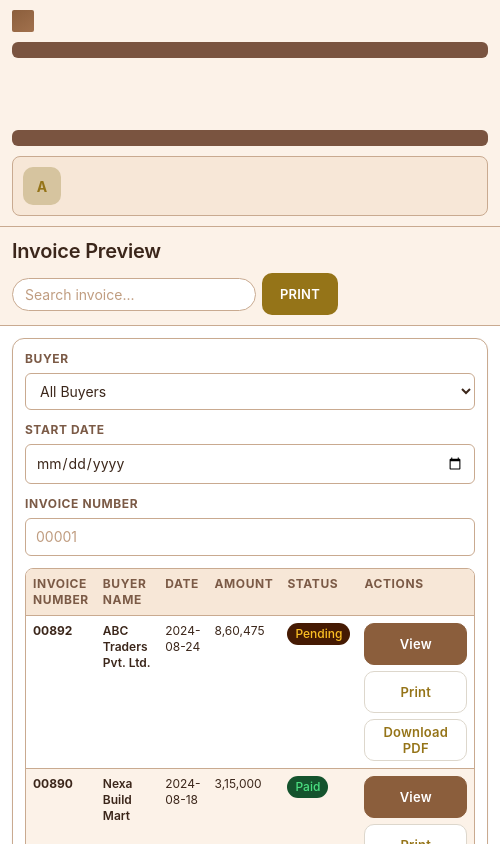
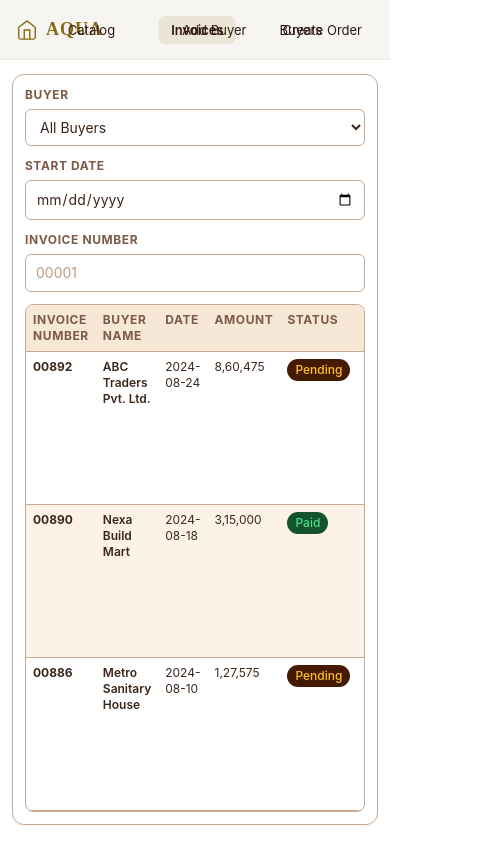
Before and after one commit to ManasAroraCG/Billing-System-Frontend, a React (Vite) app: page /invoices in a window 390 px wide. Shown: the top 844 px of the page, 500 px wide, since content can reach past the window. Built offline with nearby package versions, Linux system fonts and the light colour scheme.

Commit message:
Added my feature

```diff
--- a/src/App.jsx
+++ b/src/App.jsx
@@ -1,5 +1,4 @@
 import { Routes, Route } from "react-router-dom";
-import Layout from "./components/Layout";
 import Homepage from "./pages/Homepage";
 import Catalog from "./pages/Catalog";
 import InvoicesPage from "./pages/InvoicesPage";
@@ -12,11 +11,9 @@ import GenerateBill from "./pages/GenerateBill";
 function App() {
   return (
     <Routes>
-      <Route element={<Layout />}>
-        <Route path="/" element={<InvoicesPage />} />
-        <Route path="/invoices" element={<InvoicesPage />} />
-        <Route path="/invoices/:invoiceId" element={<InvoiceDetails />} />
-      </Route>
+      <Route path="/" element={<InvoicesPage />} />
+      <Route path="/invoices" element={<InvoicesPage />} />
+      <Route path="/invoices/:invoiceId" element={<InvoiceDetails />} />
       <Route path="/home" element={<Homepage />} />
       <Route path="/catalog" element={<Catalog />} />
       <Route path="/buyers" element={<Buyers />} />
--- a/src/pages/InvoiceDetails.jsx
+++ b/src/pages/InvoiceDetails.jsx
@@ -2,6 +2,7 @@ import { useEffect, useRef, useState } from "react";
 import html2canvas from "html2canvas";
 import { jsPDF } from "jspdf";
 import { useLocation, useNavigate, useParams } from "react-router-dom";
+import Navbar from "../components/Navbar";
 import StatusBadge from "../components/StatusBadge";
 import { fetchInvoiceById, markInvoiceAsPaid } from "../api/invoiceApi";
 
@@ -123,7 +124,14 @@ function InvoiceDetailsPage() {
   }, [invoice, isExporting, location.search, navigate]);
 
   if (!invoice) {
-    return <div className="details-card">Loading invoice details...</div>;
+    return (
+      <>
+        <Navbar />
+        <div className="invoice-navbar-layout">
+          <div className="details-card">Loading invoice details...</div>
+        </div>
+      </>
+    );
   }
 
   const onMarkAsPaid = async () => {
@@ -134,6 +142,9 @@ function InvoiceDetailsPage() {
   };
 
   return (
+    <>
+      <Navbar />
+      <div className="invoice-navbar-layout">
         <article className="details-card invoice-preview-card" ref={invoicePreviewRef}>
           <div className="details-header">
             <div>
@@ -245,6 +256,8 @@ function InvoiceDetailsPage() {
             <p>Authorized by: {invoice.signature}</p>
           </section>
         </article>
+      </div>
+    </>
   );
 }
 
--- a/src/pages/InvoicesPage.jsx
+++ b/src/pages/InvoicesPage.jsx
@@ -1,5 +1,6 @@
 import { useEffect, useMemo, useState } from "react";
 import { useNavigate } from "react-router-dom";
+import Navbar from "../components/Navbar";
 import InvoiceTable from "../components/InvoiceTable";
 import TopFilters from "../components/TopFilters";
 import { fetchInvoices } from "../api/invoiceApi";
@@ -42,6 +43,9 @@ function InvoicesPage() {
   };
 
   return (
+    <>
+      <Navbar />
+      <div className="invoice-navbar-layout">
         <div className="invoice-page">
           <TopFilters
             buyers={buyers}
@@ -57,6 +61,8 @@ function InvoicesPage() {
             onDownloadPdf={handleDownloadPdf}
           />
         </div>
+      </div>
+    </>
   );
 }
 
--- a/src/styles/invoice-management.css
+++ b/src/styles/invoice-management.css
@@ -541,6 +541,10 @@ select {
   padding: var(--space-lg);
 }
 
+.invoice-navbar-layout {
+  padding: 84px 24px 24px;
+}
+
 .invoice-page,
 .details-card {
   background: var(--surface-container-lowest);
@@ -889,6 +893,10 @@ tbody tr:hover {
     padding: 12px;
   }
 
+  .invoice-navbar-layout {
+    padding: 74px 12px 12px;
+  }
+
   .invoice-page,
   .details-card {
     padding: 12px;
```
Also changed, not shown: 1 other file (tests, documents, lock files or other folders). Lines whose indentation alone changed are shown as unchanged.
